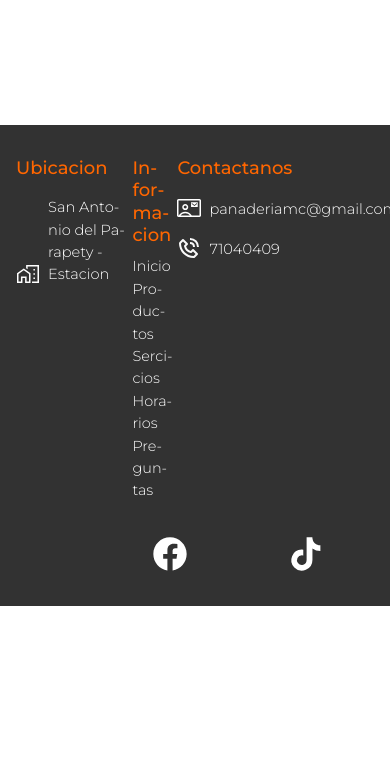
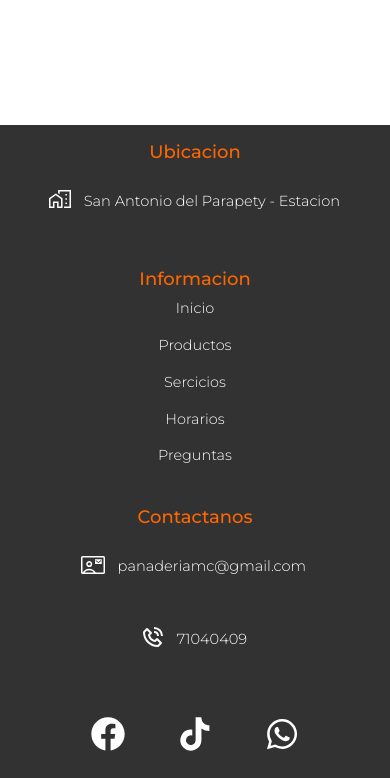
Before and after one commit to Franzrmc/panaderia-MC, a plain HTML site: page index.html in a window 390 px wide. Shown: the part 5820-6598 px from the top of the page. Before the commit the page ends 6426 px from the top, so only its background shows below. Drawn offline with Linux system fonts and the light colour scheme.

Commit message:
footer
responsive

```diff
--- a/index.html
+++ b/index.html
@@ -505,12 +505,17 @@
                      <img
                         src="assets/facebok-icon.svg"
                         alt=""
-                        class="footer__socil--img"
+                        class="footer__social--img"
                      />
                      <img
                         src="assets/tiktok.svg"
                         alt=""
-                        class="footer__socil--img"
+                        class="footer__social--img"
+                     />
+                     <img
+                        src="assets/whatsapp.svg"
+                        alt=""
+                        class="footer__social--img"
                      />
                   </div>
                </div>
--- a/styles/contenido.css
+++ b/styles/contenido.css
@@ -936,3 +936,61 @@
     width: 2.5em;
     margin: 2em 3em;
 }
+
+/*footer version mobile*/
+
+@media (max-width:900px) {
+    .footer__seccion {
+        flex-direction: column;
+
+        align-items: center;
+    }
+
+    .footer__item {
+        display: flex;
+        flex-direction: column;
+        justify-content: center;
+        align-items: center;
+        margin: 1em 0em;
+
+    }
+
+    .footer__item--img {
+        margin: .5em .3em;
+    }
+
+    .footer__item--titulo {
+        margin-bottom: 0em;
+    }
+
+    .footer__item--descripcion {
+        text-align: center;
+        padding: .5em;
+
+
+    }
+
+    .footer__item--link {
+        padding: 1em;
+    }
+
+    .footer__social {
+        justify-content: space-around;
+
+
+
+    }
+
+    .footer__social--link {
+        width: 60%;
+        justify-content: space-between;
+
+
+    }
+
+    .footer__social--img {
+        width: 2.5em;
+        margin: 1.5em 0em;
+
+    }
+}
```
